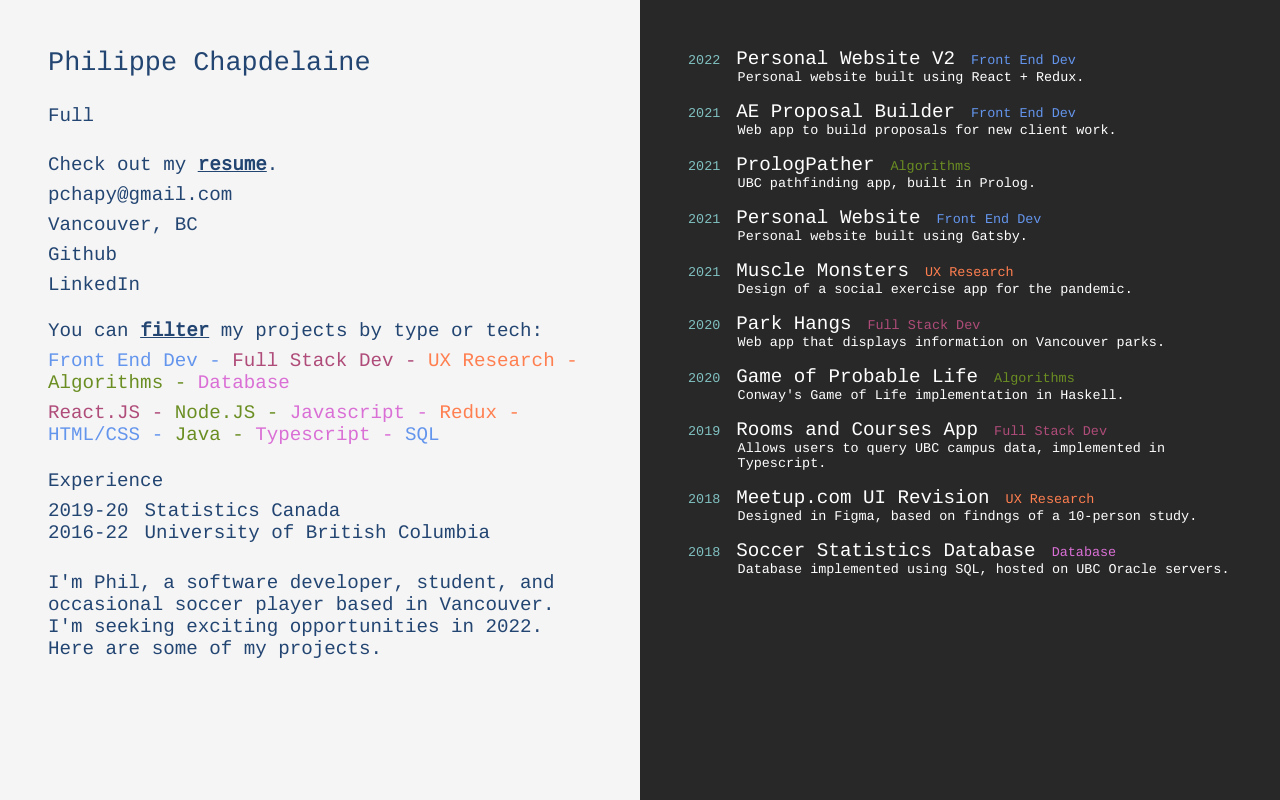
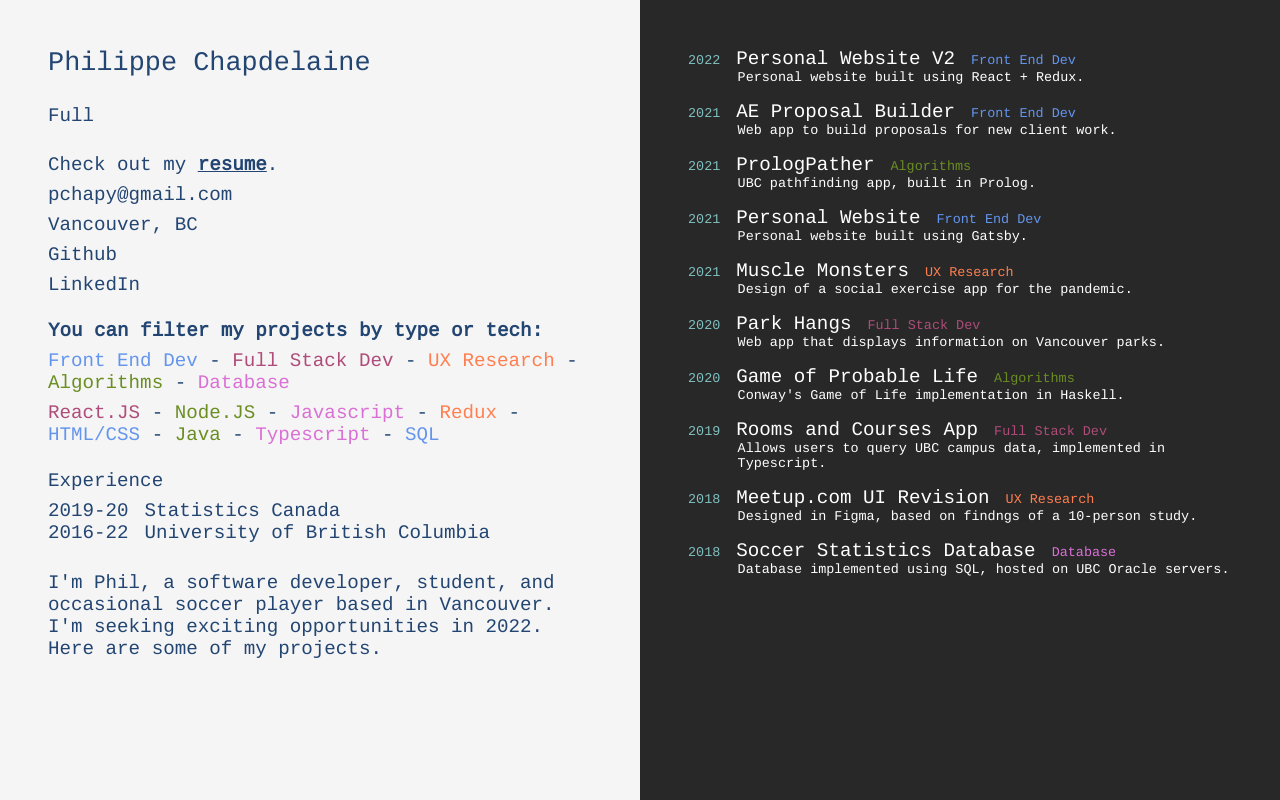
Before and after one commit to philchapdelaine/WebsiteV2, a React (Create React App) app: page / in a window 1280 px wide. Built offline with nearby package versions, Linux system fonts and the light colour scheme.

Commit message:
adding more signifiers

```diff
--- a/src/components/Information.css
+++ b/src/components/Information.css
@@ -25,6 +25,7 @@
 .InformationTextFilter {
     padding-top: 1.5rem;
     padding-bottom: 0.5rem;
+    font-weight: bold;
 }
 
 .Filter {
@@ -65,6 +66,7 @@
 
 .FrontEnd:hover {
     font-weight: bold;
+    text-decoration: underline;
 }
 
 .FullStack {
@@ -73,6 +75,7 @@
 
 .FullStack:hover {
     font-weight: bold;
+    text-decoration: underline;
 }
 
 .Algorithms {
@@ -81,6 +84,7 @@
 
 .Algorithms:hover {
     font-weight: bold;
+    text-decoration: underline;
 }
 
 .UXResearch {
@@ -89,6 +93,7 @@
 
 .UXResearch:hover {
     font-weight: bold;
+    text-decoration: underline;
 }
 
 .Database {
@@ -97,6 +102,7 @@
 
 .Database:hover {
     font-weight: bold;
+    text-decoration: underline;
 }
 
 .Experience {
--- a/src/components/Information.js
+++ b/src/components/Information.js
@@ -44,32 +44,36 @@ function Information() {
             <div className='InformationText'>Vancouver, BC</div>
             <div className='InformationText'> <a className='a' rel="noreferrer" href="https://github.com/philchapdelaine/" target="_blank">Github</a></div>
             <div className='InformationText'> <a className='a' rel="noreferrer" href="https://www.linkedin.com/in/philippe-chapdelaine-b63561185/" target="_blank">LinkedIn</a></div>
-            <div className='InformationTextFilter'>You can <span className='Filter'>filter</span> my projects by type or tech:</div>
+            <div className='InformationTextFilter'>You can filter my projects by type or tech:</div>
             <div className='Skills'>
                 <span
                     className='FrontEnd'
                     onMouseOver={() => handleHover('Front End Dev')}
                     onMouseLeave={() => handleUnHover()}
                     >
-                    Front End Dev - </span>
+                    Front End Dev</span>
+                <span> - </span>
                 <span
                     className='FullStack'
                     onMouseOver={() => handleHover('Full Stack Dev')}
                     onMouseLeave={() => handleUnHover()}
                     >
-                    Full Stack Dev - </span>
+                    Full Stack Dev</span>
+                <span> - </span>
                 <span
                     className='UXResearch'
                     onMouseOver={() => handleHover('UX Research')}
                     onMouseLeave={() => handleUnHover()}
                     >
-                    UX Research - </span>
+                    UX Research</span>
+                <span> - </span>
                 <span
                     className='Algorithms'
                     onMouseOver={() => handleHover('Algorithms')}
                     onMouseLeave={() => handleUnHover()}
                     >
-                    Algorithms - </span>
+                    Algorithms</span>
+                <span> - </span>
                 <span
                     className='Database'
                     onMouseOver={() => handleHover('Database')}
@@ -83,43 +87,50 @@ function Information() {
                     onMouseOver={() => handleHover('React.JS')}
                     onMouseLeave={() => handleUnHover()}
                     >
-                    React.JS - </span>
+                    React.JS</span>
+                <span> - </span>
                 <span
                     className='Algorithms'
                     onMouseOver={() => handleHover('Node.JS')}
                     onMouseLeave={() => handleUnHover()}
                     >
-                    Node.JS - </span>
+                    Node.JS</span>
+                <span> - </span>
                 <span
                     className='Database'
                     onMouseOver={() => handleHover('Javascript')}
                     onMouseLeave={() => handleUnHover()}
                     >
-                    Javascript - </span>
+                    Javascript</span>
+                <span> - </span>
                 <span
                     className='UXResearch'
                     onMouseOver={() => handleHover('Redux')}
                     onMouseLeave={() => handleUnHover()}
                     >
-                    Redux - </span>
+                    Redux</span>
+                <span> - </span>
                 <span
                     className='FrontEnd'
                     onMouseOver={() => handleHover('HTML/CSS')}
                     onMouseLeave={() => handleUnHover()}
                     >
-                    HTML/CSS - </span>
+                    HTML/CSS</span>
+                <span> - </span>
                 <span
                     className='Algorithms'
                     onMouseOver={() => handleHover('Java')}
                     onMouseLeave={() => handleUnHover()}
                     >
-                    Java - </span>
+                    Java</span>
+                <span> - </span>
                 <span
                     className='Database'
                     onMouseOver={() => handleHover('Typescript')}
                     onMouseLeave={() => handleUnHover()}
                     >
-                    Typescript - </span>
+                    Typescript</span>
+                <span> - </span>
                 <span
                     className='FrontEnd'
                     onMouseOver={() => handleHover('SQL')}
```
